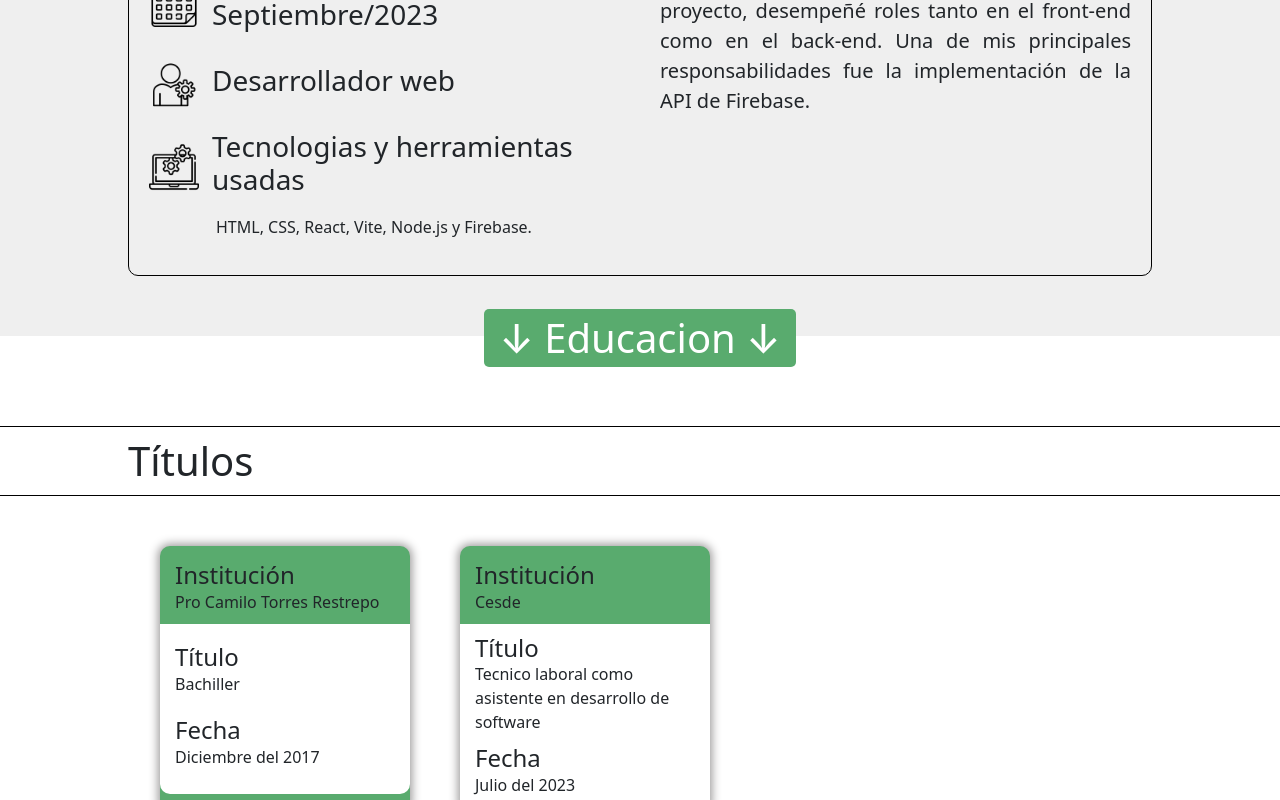
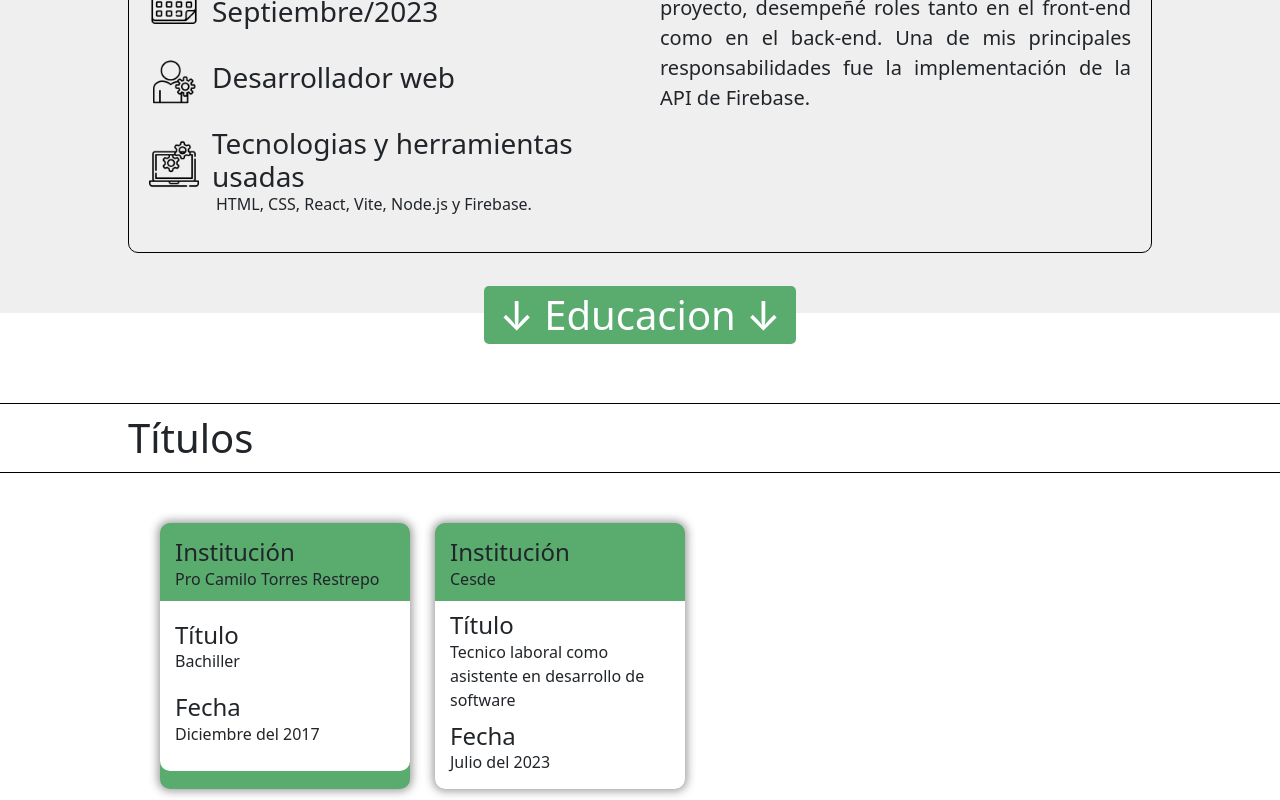
Before and after one commit to santiago2208/Portafolio, a React (Vite) app: page / in a window 1280 px wide. Shown: the part 2120-2920 px from the top of the page. Built offline with nearby package versions, Linux system fonts and the light colour scheme.

Commit message:
se organiza responsive de la tercera seccion

```diff
--- a/src/components/Home/home.css
+++ b/src/components/Home/home.css
@@ -508,9 +508,9 @@
 .HomeSect4__Main{
   display: flex;
   flex-wrap: wrap;
-  width: 75%;
   margin: 0 auto;
-  gap: 50px;
+  justify-content: center;
+  gap: 25px;
   margin-bottom: 60px;
 }
 
@@ -566,6 +566,13 @@
     width: 60%;
   }
 
+  .HomeSect4__Main{
+    gap: 25px;
+    justify-content: space-evenly;
+  }
+
+
+
 }
 
 
@@ -583,34 +590,26 @@
 
   .TargetaSec3{
     width: 95%;
-    display: flex;
     justify-content: space-between;
-    border: solid 1px black;
-    border-radius: 10px;
   }
 
   .TargetaSec3__elemento{
     width: 50%;
-    padding: 20px;
-  }
-
-  .TargetaSec3__ContDetalle{
-    display: flex;
-    align-items: center;
-    margin-bottom: 20px;
-    gap: 13px;
   }
 
 
-  .TargetaSec3__Icon{
-    width: 50px;
-    height: 50px;
+  /* seccion 3 */
+
+  .HomeSect4__Main{
+    justify-content: start;
+    width: 75%;
   }
-
-  /* seccion 3 */
 
 
 }
+
+
+
 
 @media(max-width:1180px){
   .habBlandas__Item:nth-child(odd) {
@@ -621,6 +620,7 @@
   .habBlandas__Item:nth-child(even) {
     background-color: #ffff; /* Cambia el color según tus preferencias */
   }
+
 
 }
 
```
